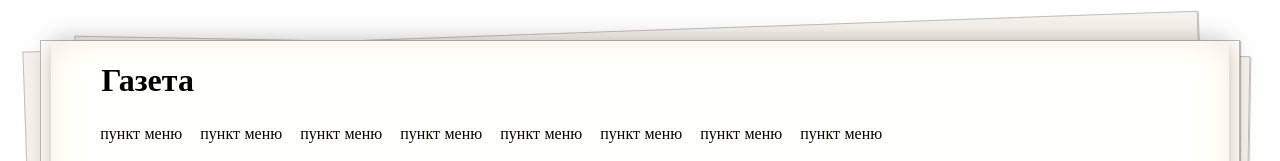
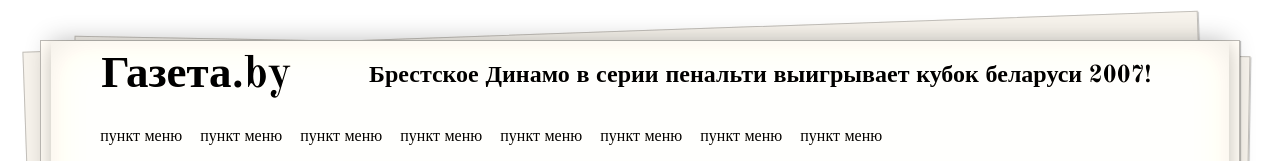
Before and after one commit to kanonirbrest/sport, a React (Create React App) app: page / in a window 1280 px wide. Shown: the top 161 px of the page. Built offline with nearby package versions, Linux system fonts and the light colour scheme.

Commit message:
add | add title

```diff
--- a/src/common/components/Header/Header.tsx
+++ b/src/common/components/Header/Header.tsx
@@ -4,7 +4,10 @@ import Menu from './../../../components/Menu/Menu';
 export default function Header() {
     return (
         <header>
-            <h1>Газета</h1>
+            <div className="headerContainer">
+                <h1>Газета.by</h1>
+                <h2>Брестское Динамо в серии пенальти выигрывает кубок беларуси 2007!</h2>
+            </div>
             <Menu/>
         </header>
     )
--- a/src/index.css
+++ b/src/index.css
@@ -11,6 +11,16 @@ body {
 
 .mainContainer {
   padding: 40px;
+}
+
+.headerContainer {
+  display: flex;
+  justify-content: space-between;
+  align-items: center;
+}
+.headerContainer h2 {
+  width: 80%;
+  text-align: center;
 }
 
 code {
@@ -42,6 +52,9 @@ header {
 header h1 {
   text-align: start;
   padding-left: 50px;
+  font-size: 45px;
+  margin: 0;
+  line-height: 50px;
 }
 
 footer {
```
